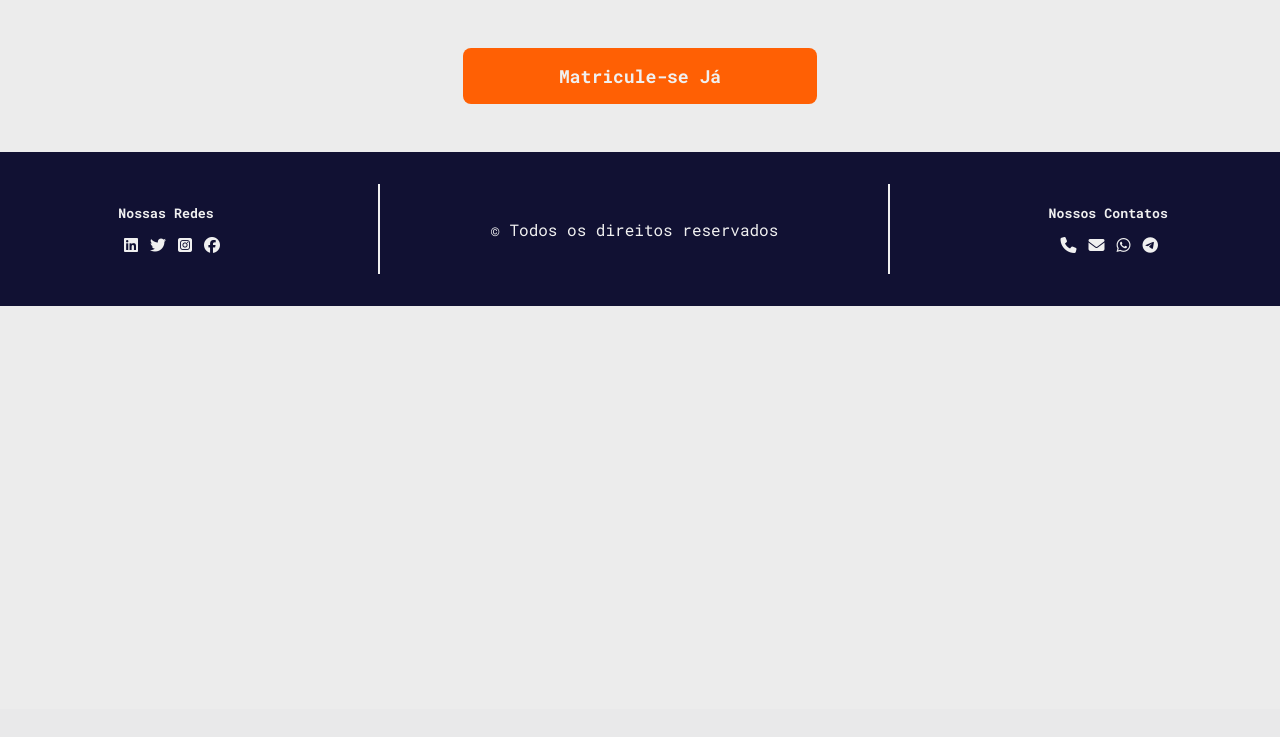
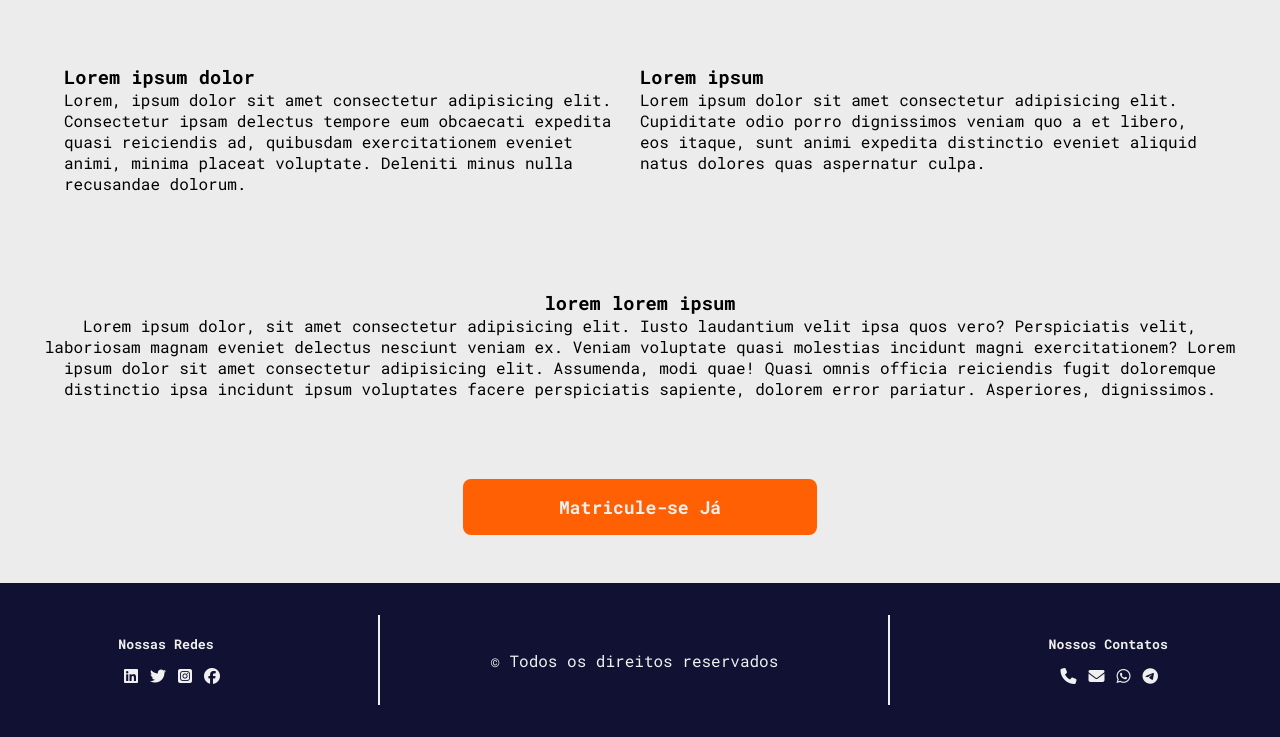
Before and after one commit to Josnjs/landing-page-beAcademy, a web app: file pages/quemSomos.html in a window 1280 px wide. Shown: the part 91-828 px from the top of the page. Before the commit the page ends 397 px from the top, so only its background shows below. Run offline with its HTML, style and script files only (its server is not run), Linux system fonts and the light colour scheme; some libraries are stand-ins or nearby versions.

Commit message:
Adicionando conteúdos a página Quem somos

```diff
--- /dev/null
+++ b/assets/quemsomos.css
@@ -0,0 +1,23 @@
+.container {
+    display: grid;
+    grid-template-columns: 1fr 1fr;
+    padding: 4rem;
+}
+
+.section-text {
+    display: flex;
+    flex-direction: column;
+    text-align: center;
+    padding: 2rem;
+}
+
+@media screen and (max-width: 860px) {
+    .container {
+        display: flex;
+        flex-direction: column;
+        justify-content: center;
+        text-align: center;
+        padding: 1rem .8rem;
+        gap: 12px;
+    }
+}
--- a/assets/style.css
+++ b/assets/style.css
@@ -122,4 +122,18 @@ a:hover {
         font-size: 14px;
     }
 
+    .footer {
+        flex-direction: column;
+    }
+
+    .haste {
+        width: 180px;
+        height: 1px;
+        margin: 12px 12px;
+    }
+
+    .cont2 {
+        text-align: center;
+    }
+
 }
--- a/pages/quemSomos.html
+++ b/pages/quemSomos.html
@@ -6,6 +6,7 @@
     <meta http-equiv="X-UA-Compatible" content="IE=edge">
     <meta name="viewport" content="width=device-width, initial-scale=1.0">
     <link rel="stylesheet" href="../assets/style.css">
+    <link rel="stylesheet" href="../assets/quemsomos.css">
     <script src="https://kit.fontawesome.com/ca12b45c73.js" crossorigin="anonymous"></script>
     <title>Quem Somos</title>
 </head>
@@ -33,6 +34,41 @@
             </li>
         </ul>
     </header>
+
+    <main class="container">
+        <div>
+            <h3>
+                Lorem ipsum dolor
+            </h3>
+            <p>
+                Lorem, ipsum dolor sit amet consectetur adipisicing elit. Consectetur ipsam delectus tempore eum
+                obcaecati
+                expedita quasi reiciendis ad, quibusdam exercitationem eveniet animi, minima placeat voluptate. Deleniti
+                minus nulla recusandae dolorum.
+            </p>
+        </div>
+        <div>
+            <h3>Lorem ipsum</h3>
+            <p>
+                Lorem ipsum dolor sit amet consectetur adipisicing elit. Cupiditate odio porro dignissimos veniam quo a
+                et
+                libero, eos itaque, sunt animi expedita distinctio eveniet aliquid natus dolores quas aspernatur culpa.
+            </p>
+        </div>
+    </main>
+
+    <section class="section-text">
+        <h3>lorem lorem ipsum</h3>
+        <p>
+            Lorem ipsum dolor, sit amet consectetur adipisicing elit. Iusto laudantium velit ipsa quos vero?
+            Perspiciatis velit, laboriosam magnam eveniet delectus nesciunt veniam ex. Veniam voluptate quasi molestias
+            incidunt magni exercitationem?
+            Lorem ipsum dolor sit amet consectetur adipisicing elit. Assumenda, modi quae! Quasi omnis officia
+            reiciendis fugit doloremque distinctio ipsa incidunt ipsum voluptates facere perspiciatis sapiente, dolorem
+            error pariatur. Asperiores, dignissimos.
+        </p>
+    </section>
+
     <div class="matricula">
         <button class="btn-matricula">
             Matricule-se Já
```
